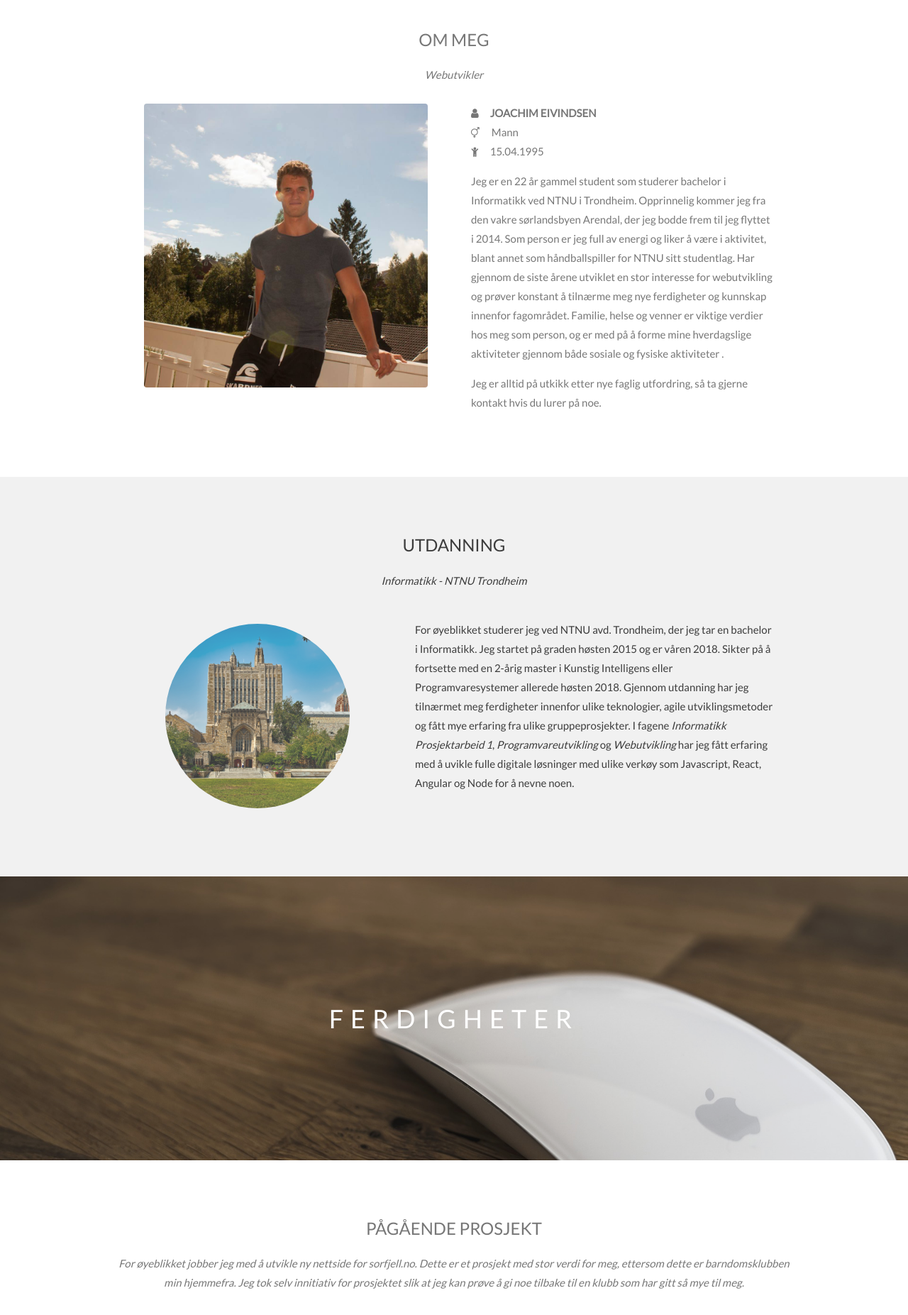
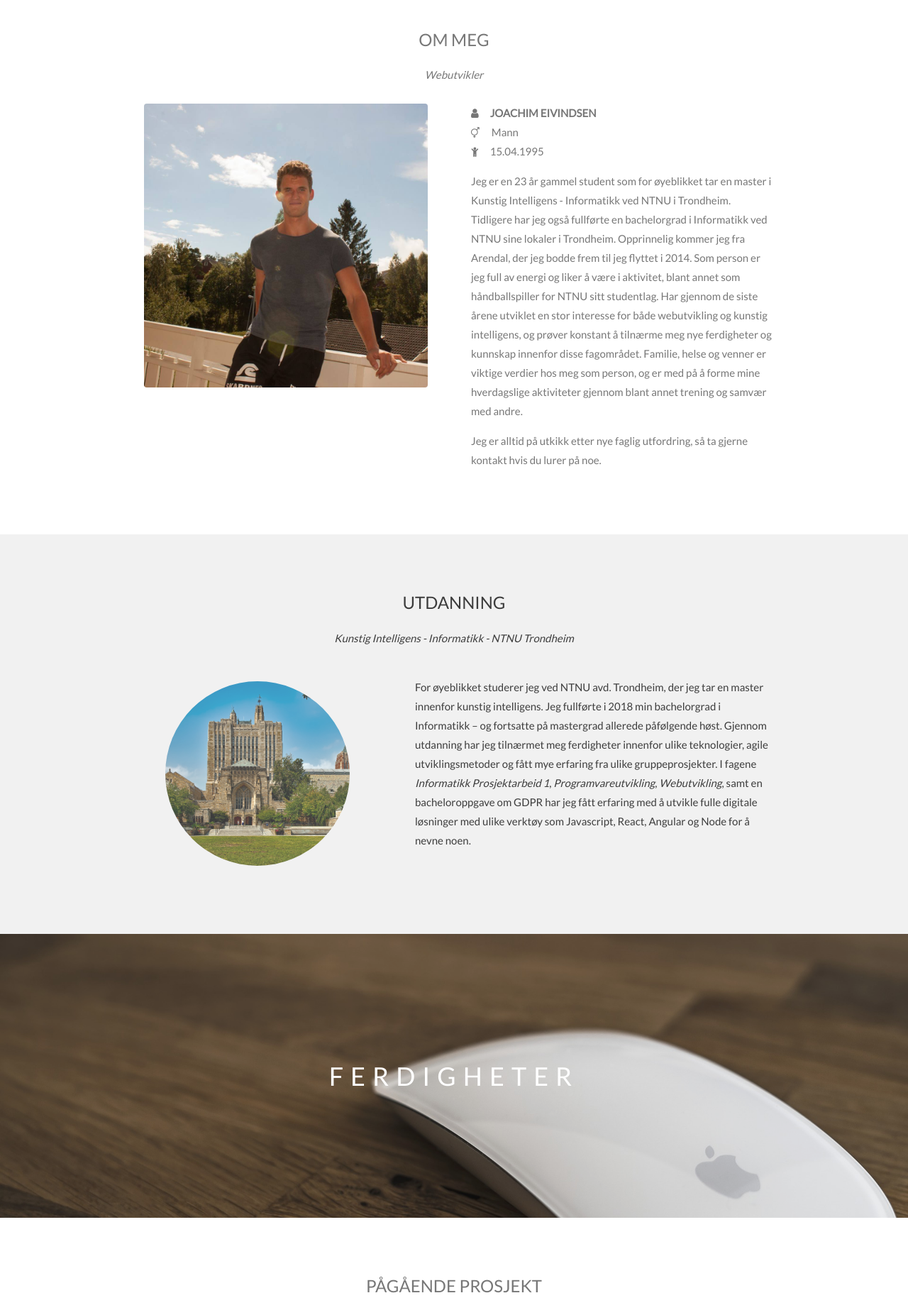
Before and after one commit to eideeivindsen/eivindsen, a PHP site: page / in a window 1280 px wide. Shown: the part 840-2693 px from the top of the page at 71% size. Run offline with PHP 8.4, Linux system fonts and the light colour scheme; some libraries are stand-ins or nearby versions.

Commit message:
Updated text and removed contact form.

```diff
--- a/index.html
+++ b/index.html
@@ -19,11 +19,11 @@
 <!-- First Parallax Image with Name Text -->
 <div class="bgimg-1 w3-display-container w3-opacity-minimal" id="home">
   <div class="w3-display-middle" style="white-space:nowrap;">
-    <span class="w3-center w3-padding-large w3-black w3-xlarge w3-wide w3-opacity-minimal"><span class="w3-hide-small">JOACHIM EIVINDSEN</span><span class="w3-hide-medium w3-hide-large">J. EIVINDSEN</span></span>
+    <span class="w3-center w3-padding-large w3-black w3-xlarge w3-wide w3-opacity-minimal name-heading"><span class="w3-hide-small">JOACHIM EIVINDSEN</span><span class="w3-hide-medium w3-hide-large">J. EIVINDSEN</span></span>
   </div>
-  <div class="w3-display-bottommiddle scroll-down w3.opacity-minimal w3-hover-opacity-off" style="white-space:nowrap;">
-    <h5 class="w3-center w3-narrower w3-text-white">BLI KJENT MED MEG</h5>
-    <div class="w3-center w3-padding-medium w3-margin-bottom"><i class="fa fa-chevron-down w3-xxlarge w3-text-white"></i></div>
+  <div class="w3-display-bottommiddle scroll-down w3.opacity-minimal w3-hover-opacity-off scale-on-hover" style="white-space:nowrap;">
+    <h5 class="w3-center w3-narrower w3-text-white move-in-bottom">BLI KJENT MED MEG</h5>
+    <div class="w3-center w3-padding-medium w3-margin-bottom move-in-bottom"><i class="fa fa-chevron-down w3-xxlarge w3-text-white"></i></div>
   </div>
 </div>
 
@@ -45,10 +45,9 @@
         <p class="w3-margin-0 w3-left-align w3-margin-left"><b><i class="fa fa-user w3-margin-right"></i>JOACHIM EIVINDSEN</b></p>
         <p class="w3-margin-0 w3-left-align w3-margin-left"><i class="fa fa-transgender w3-margin-right"></i>Mann</p>
         <p class="w3-margin-0 w3-left-align w3-margin-left"><i class="fa fa-child w3-margin-right"></i>15.04.1995</p>
-        <p class="w3-left-align">Jeg er en 22 år gammel student som studerer bachelor i Informatikk ved NTNU i Trondheim. Opprinnelig kommer jeg fra den vakre byen Arendal på Sørlandet, der jeg bodde frem til jeg flyttet i 2014.
-           Som person er jeg full av energi og liker å være i aktivitet, blant annet som håndballspiller for NTNU sitt studentlag. Har gjennom de siste årene utviklet en
-           stor interesse for webutvikling og prøver konstant å tilnærme meg nye ferdigheter og kunnskap innenfor fagområdet. Familie, helse og venner er viktige kjerneverdier hos meg som person, og er med på å forme mine hverdagslige aktiviteter gjennom blant annet trening og sosialisering.
-           </p>
+        <p class="w3-left-align">
+            Jeg er en 23 år gammel student som for øyeblikket tar en master i Kunstig Intelligens - Informatikk ved NTNU i Trondheim. Tidligere har jeg også fullførte en bachelorgrad i Informatikk ved NTNU sine lokaler i Trondheim. Opprinnelig kommer jeg fra Arendal, der jeg bodde frem til jeg flyttet i 2014. Som person er jeg full av energi og liker å være i aktivitet, blant annet som håndballspiller for NTNU sitt studentlag. Har gjennom de siste årene utviklet en stor interesse for både webutvikling og kunstig intelligens, og prøver konstant å tilnærme meg nye ferdigheter og kunnskap innenfor disse fagområdet. Familie, helse og venner er viktige verdier hos meg som person, og er med på å forme mine hverdagslige aktiviteter gjennom blant annet trening og samvær med andre.
+        </p>
         <p class="w3-left-align">Jeg er alltid på utkikk etter nye faglig utfordring, så ta gjerne kontakt hvis du lurer på noe.</p>
     </div>
 
@@ -57,10 +56,9 @@
       <p class="w3-margin-0"><b><i class="fa fa-user w3-margin-right"></i>JOACHIM EIVINDSEN</b></p>
       <p class="w3-margin-0"><i class="fa fa-transgender w3-margin-right"></i>Mann</p>
       <p class="w3-margin-0"><i class="fa fa-child w3-margin-right"></i>15.04.1995</p>
-      <p>Jeg er en 22 år gammel student som studerer bachelor i Informatikk ved NTNU i Trondheim. Opprinnelig kommer jeg fra den vakre sørlandsbyen Arendal, der jeg bodde frem til jeg flyttet i 2014.
-         Som person er jeg full av energi og liker å være i aktivitet, blant annet som håndballspiller for NTNU sitt studentlag. Har gjennom de siste årene utviklet en
-         stor interesse for webutvikling og prøver konstant å tilnærme meg nye ferdigheter og kunnskap innenfor fagområdet. Familie, helse og venner er viktige verdier hos meg som person, og er med på å forme mine hverdagslige aktiviteter gjennom både sosiale og fysiske aktiviteter  .
-         </p>
+      <p>
+          Jeg er en 23 år gammel student som for øyeblikket tar en master i Kunstig Intelligens - Informatikk ved NTNU i Trondheim. Tidligere har jeg også fullførte en bachelorgrad i Informatikk ved NTNU sine lokaler i Trondheim. Opprinnelig kommer jeg fra Arendal, der jeg bodde frem til jeg flyttet i 2014. Som person er jeg full av energi og liker å være i aktivitet, blant annet som håndballspiller for NTNU sitt studentlag. Har gjennom de siste årene utviklet en stor interesse for både webutvikling og kunstig intelligens, og prøver konstant å tilnærme meg nye ferdigheter og kunnskap innenfor disse fagområdet. Familie, helse og venner er viktige verdier hos meg som person, og er med på å forme mine hverdagslige aktiviteter gjennom blant annet trening og samvær med andre.
+      </p>
       <p>Jeg er alltid på utkikk etter nye faglig utfordring, så ta gjerne kontakt hvis du lurer på noe.</p>
     </div>
   </div>
@@ -70,18 +68,15 @@
 <div class="w3-container w3-light-grey">
   <div class="w3-content w3-container w3-padding-64" id="education">
     <h3 class="w3-center w3-opacity-min">UTDANNING</h3>
-    <p class="w3-center w3-opacity-min"><em>Informatikk - NTNU Trondheim</em></p>
+    <p class="w3-center w3-opacity-min"><em>Kunstig Intelligens - Informatikk - NTNU Trondheim</em></p>
     <div class="w3-row">
       <div class="w3-col m5 w3-center w3-padding-32">
         <img src="/img/university.jpg" class="w3-round w3-image w3-image-round w3-opacity-min" alt="Photo of university" width="260" height="260">
       </div>
       <div class="w3-col m7  w3-padding-large w3-opacity-min">
-        <p>For øyeblikket studerer jeg ved NTNU avd. Trondheim, der jeg tar en bachelor i Informatikk.
-            Jeg startet på graden høsten 2015 og er våren 2018. Sikter på å fortsette med en 2-årig master
-             i Kunstig Intelligens eller Programvaresystemer allerede høsten 2018.
-             Gjennom utdanning har jeg tilnærmet meg ferdigheter innenfor ulike teknologier, agile utviklingsmetoder og fått mye erfaring fra ulike gruppeprosjekter.
-             I fagene <i>Informatikk Prosjektarbeid 1</i>, <i>Programvareutvikling</i> og <i>Webutvikling</i> har jeg fått erfaring med å uvikle fulle digitale løsninger med ulike verkøy
-             som Javascript, React, Angular og Node for å nevne noen.</p>
+        <p>
+            For øyeblikket studerer jeg ved NTNU avd. Trondheim, der jeg tar en master innenfor kunstig intelligens. Jeg fullførte i 2018 min bachelorgrad i Informatikk – og fortsatte på mastergrad allerede påfølgende høst. Gjennom utdanning har jeg tilnærmet meg ferdigheter innenfor ulike teknologier, agile utviklingsmetoder og fått mye erfaring fra ulike gruppeprosjekter. I fagene <i>Informatikk Prosjektarbeid 1</i>, <i>Programvareutvikling</i>, <i>Webutvikling</i>, samt en bacheloroppgave om GDPR har jeg fått erfaring med å utvikle fulle digitale løsninger med ulike verktøy som Javascript, React, Angular og Node for å nevne noen.
+        </p>
       </div>
     </div>
   </div>
@@ -101,7 +96,7 @@
 <div class="w3-content w3-container w3-padding-64" id="portfolio">
 
     <h3 class="w3-center">PÅGÅENDE PROSJEKT</h3>
-    <p class="w3-center"><em>For øyeblikket jobber jeg med å utvikle ny nettside for sorfjell.no. Dette er et prosjekt med stor verdi for meg, ettersom dette er barndomsklubben min hjemmefra.
+    <p class="w3-center"><em>For øyeblikket jobber jeg med å utvikle ny nettside for sorfjell.no. Dette er et prosjekt med stor verdi for meg, ettersom dette er barndomsklubben min fra Arendal.
     Jeg tok selv innitiativ for prosjektet slik at jeg kan prøve å gi noe tilbake til en klubb som har gitt så mye til meg.</em></p><br>
 
     <!-- Section for displaying Sorfjell -->
@@ -112,7 +107,8 @@
       <div class="w3-col m4 w3-padding-large">
         <p class="w3-margin-0"><b><i class="fa fa-laptop w3-margin-right"></i>Sørfjell IL</b></p>
         <p class="w3-margin-0"><i class="fa fa-wrench w3-margin-right"></i>Wordpress, Responsive, SQL</p>
-        <p>Siden er laget for å gi en enkel og oversiktlig struktur over innhold som idretter, kontaktpersoner, lag og annen relevant informasjon. Består også av en enkel men fangende landing page, som viser verdiene Sørfjell står for.</p>
+        <p>Siden er laget for å gi en enkel og oversiktlig struktur over innhold som idretter, kontaktpersoner, lag og annen relevant informasjon. Består også av en enkel men fengende landingsside, som viser litt om hva Sørfjell står for.</p>
+        <p>Jeg er også webansvarlig for Sørfjell IL.</p>
         <a href="https://sorfjell.no/" target="_blank"><button class="w3-button w3-khaki w3-right w3-section w3-hover-khaki w3-hover-opacity">
           <i class="fa fa-external-link"></i> BESØK SIDEN
       </button></a>
@@ -122,7 +118,7 @@
     <hr></hr>
 
   <h3 class="w3-center">TIDLIGERE PROSJEKTER</h3>
-  <p class="w3-center"><em>Følgende prosjekter har blitt gjennomført det siste året.</em></p><br>
+  <p class="w3-center"><em>Følgende prosjekter har blitt gjennomført det siste året. Noen av sidene hostes på gratisservere og vil derfor ta litt tid å starte opp.</em></p><br>
 
     <!-- Section for displaying Warewolf -->
     <div class="w3-row">
@@ -182,30 +178,15 @@
 <!-- Container (Kontakt Section) -->
 <div class="w3-content w3-container w3-padding-64" id="contact">
   <h3 class="w3-center">SEND MELDING</h3>
-  <p class="w3-center"><em>Er det noe du lurer på? Bruk skjemaet eller kontaktinformasjonen for å ta kontakt.</em></p>
+  <p class="w3-center"><em>Er det noe du lurer på? Ikke nøl med å ta kontakt for en uformell samtale i dag.</em></p>
 
   <div class="w3-row w3-padding-32 w3-section">
     <div class="w3-col m12 w3-panel">
       <div class="w3-large w3-margin-bottom">
-        <i class="fa fa-map-marker fa-fw w3-hover-text-black w3-xlarge w3-margin-right"></i> Trondheim, Norge<br>
-        <i class="fa fa-phone fa-fw w3-hover-text-black w3-xlarge w3-margin-right"></i> Telefon: +47 452 70 775<br>
-        <i class="fa fa-envelope fa-fw w3-hover-text-black w3-xlarge w3-margin-right"></i> Epost: joachim.eivindsen@gmail.com<br>
+        <h4><i class="fa fa-map-marker fa-fw w3-hover-text-black w3-xxlarge w3-margin-right"></i> Trondheim, Norge</h4><br>
+        <h4><i class="fa fa-phone fa-fw w3-hover-text-black w3-xxlarge w3-margin-right"></i> Telefon: +47 452 70 775</h4><br>
+        <h4><i class="fa fa-envelope fa-fw w3-hover-text-black w3-xxlarge w3-margin-right"></i> Epost: joachim.eivindsen@gmail.com</h4><br>
       </div>
-      <form action="" name="contact" target="_blank">
-        <div class="w3-row-padding" style="margin:0 -16px 8px -16px">
-          <div class="w3-half w3-padding-small">
-            <input class="w3-input w3-border" type="text" placeholder="Name" name="name" id="name" required disabled></input>
-          </div>
-          <div class="w3-half w3-padding-small">
-            <input class="w3-input w3-border" type="text" placeholder="Email" name="email" id="email" required disabled></input>
-          </div>
-        </div>
-        <textarea class="w3-input w3-border" type="text" placeholder="Message" name="message" id="message" required disabled></textarea>
-        <label class="w3-hide" id="form-messages">Meldingen din har blitt sendt!</label>
-        <button class="w3-button w3-khaki w3-right w3-section w3-hover-khaki w3-hover-opacity" type="submit" disabled>
-          <i class="fa fa-paper-plane"></i> SEND MELDING
-        </button>
-      </form>
     </div>
   </div>
 </div>
--- a/public/css/main.css
+++ b/public/css/main.css
@@ -48,6 +48,81 @@ textarea {
     height: 200px;
 }
 
+.scale-on-hover { transition: all .2s ease-in-out; }
+.scale-on-hover:hover { font-size: 24px;}
+
+.move-in-bottom {
+    position: relative;
+   -webkit-animation: moveinfrombottom 2s; /* Safari, Chrome and Opera > 12.1 */
+      -moz-animation: moveinfrombottom 2s; /* Firefox < 16 */
+       -ms-animation: moveinfrombottom 2s; /* Internet Explorer */
+        -o-animation: moveinfrombottom 2s; /* Opera < 12.1 */
+           animation: moveinfrombottom 2s;
+       }
+
+.name-heading {
+    position: relative;
+   -webkit-animation: fadein 6s; /* Safari, Chrome and Opera > 12.1 */
+      -moz-animation: fadein 6s; /* Firefox < 16 */
+       -ms-animation: fadein 6s; /* Internet Explorer */
+        -o-animation: fadein 6s; /* Opera < 12.1 */
+           animation: fadein 6s;
+}
+@keyframes fadein {
+    from { opacity: 0; }
+    to   { opacity: 1; }
+}
+/* Firefox < 16 */
+@-moz-keyframes fadein {
+    from { opacity: 0; }
+    to   { opacity: 1; }
+}
+/* Safari, Chrome and Opera > 12.1 */
+@-webkit-keyframes fadein {
+    from { opacity: 0; }
+    to   { opacity: 1; }
+}
+/* Internet Explorer */
+@-ms-keyframes fadein {
+    from { opacity: 0; }
+    to   { opacity: 1; }
+}
+/* Opera < 12.1 */
+@-o-keyframes fadein {
+    from { opacity: 0; }
+    to   { opacity: 1; }
+}
+/* Opera < 12.1 */
+@-o-keyframes fadein {
+    from { width: 0%; }
+    to   { width: 100%; }
+}
+
+@keyframes moveinfrombottom {
+    from { bottom: -500px; }
+    to   { bottom: 0px; }
+}
+/* Firefox < 16 */
+@-moz-keyframes moveinfrombottom {
+    from { bottom: -500px; }
+    to   { bottom: 0px; }
+}
+/* Safari, Chrome and Opera > 12.1 */
+@-webkit-keyframes moveinfrombottom {
+    from { bottom: -500px; }
+    to   { bottom: 0px; }
+}
+/* Internet Explorer */
+@-ms-keyframes moveinfrombottom {
+    from { bottom: -500px; }
+    to   { bottom: 0px; }
+}
+/* Opera < 12.1 */
+@-o-keyframes moveinfrombottom {
+    from { bottom: -500px; }
+    to   { bottom: 0px; }
+}
+
 /* Turn off parallax scrolling for tablets and phones */
 @media only screen and (max-device-width: 1024px) {
     .bgimg-1, .bgimg-2, .bgimg-3 {
```
Also changed, not shown: public/css/main.min.css (+1 -1 lines).
